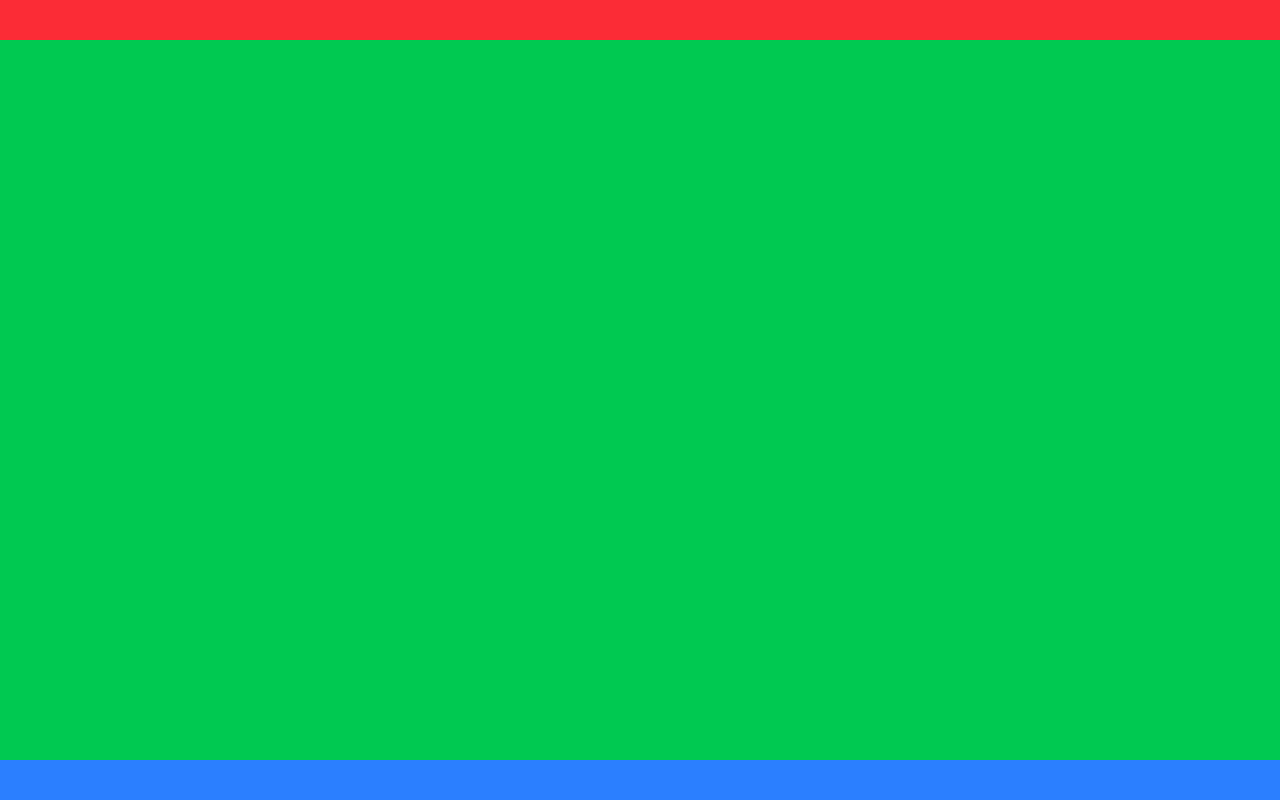
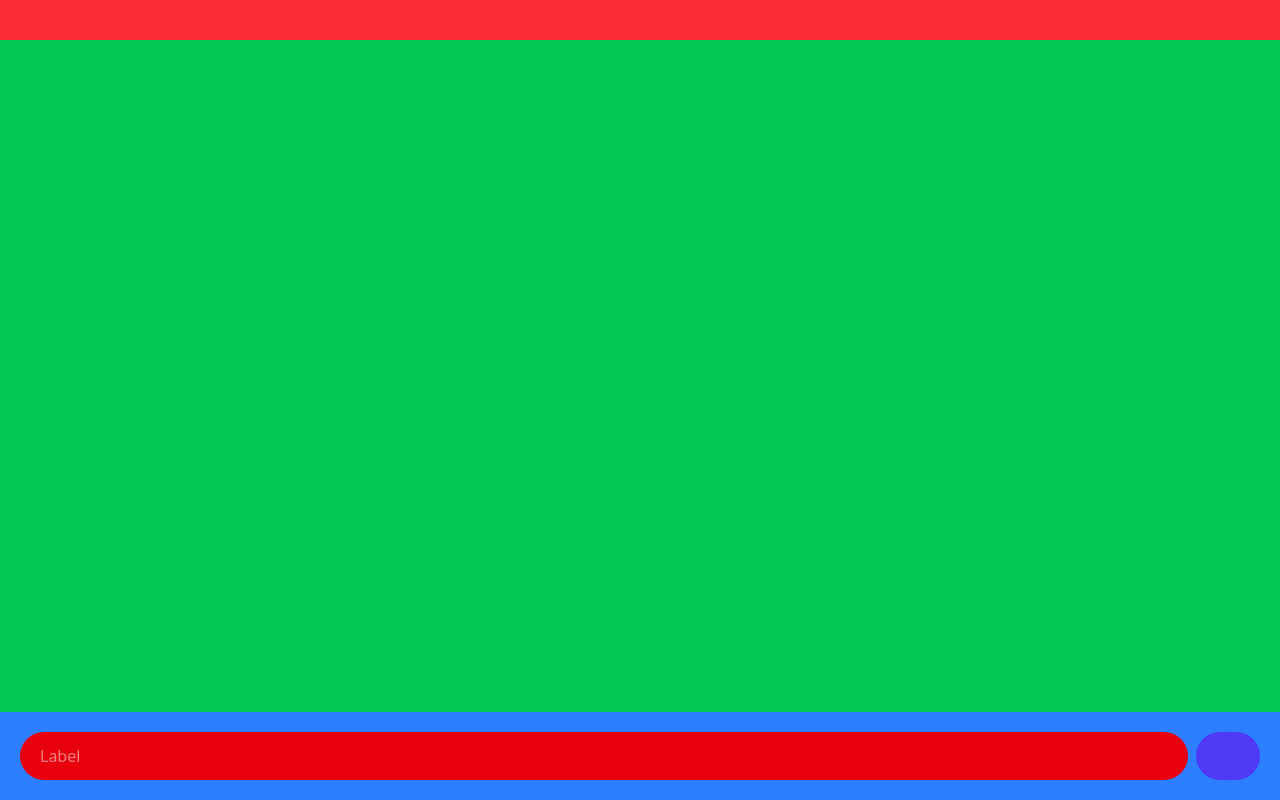
Before and after one commit to IyotoI/chat_my_del_front, a React app: page / in a window 1280 px wide. Built offline with nearby package versions, Linux system fonts and the light colour scheme; the HTML template or start-up script is replaced by a standard one.

Commit message:
Create message field molecule

```diff
--- a/src/App.jsx
+++ b/src/App.jsx
@@ -1,3 +1,5 @@
+import BottomChat from "./components/molecules/bottomChat";
+
 const App = () => {
   return (
     <div className="flex flex-col h-screen">
@@ -6,7 +8,9 @@ const App = () => {
       {/* Conversacion - chat */}
       <div className="flex-1 bg-green-500"></div>
       {/* Parte inferior - chat */}
-      <div className="p-5 bg-blue-500"></div>
+      <div className="p-5 bg-blue-500">
+        <BottomChat />
+      </div>
     </div>
   );
 };
--- a/src/components/atoms/Button.jsx
+++ b/src/components/atoms/Button.jsx
@@ -9,7 +9,7 @@ export default function Button({
     <button
       type={type}
       onClick={onClick}
-      className={`${className} ${color} text-white font-semibold py-3 px-8 rounded-lg transition cursor-pointer`}
+      className={`${className} ${color} text-white font-semibold py-3 px-8 rounded-full transition cursor-pointer`}
     >
       {children}
     </button>
--- a/src/components/atoms/Input.jsx
+++ b/src/components/atoms/Input.jsx
@@ -13,7 +13,7 @@ export default function Input({
       onChange={onChange}
       placeholder={placeholder}
       required={required}
-      className={`${className} p-3 rounded-lg bg-gray-700 text-white focus:ring-2 focus:ring-indigo-500 outline-none w-full`}
+      className={`${className} p-3 rounded-full bg-gray-700 text-white focus:ring-2 focus:ring-indigo-500 outline-none w-full`}
     />
   );
 }
--- /dev/null
+++ b/src/components/molecules/BottomChat.jsx
@@ -0,0 +1,11 @@
+import Button from "../atoms/Button";
+import Input from "../atoms/Input";
+
+export default function BottomChat() {
+  return (
+    <div className="flex">
+      <Input className="bg-red-600 px-5 mr-2" />
+      <Button />
+    </div>
+  );
+}
```
